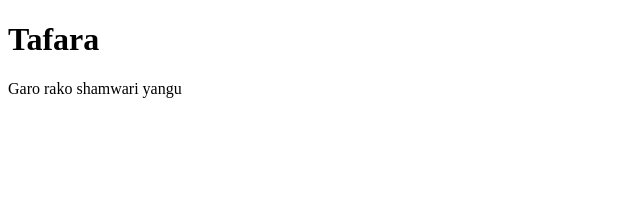
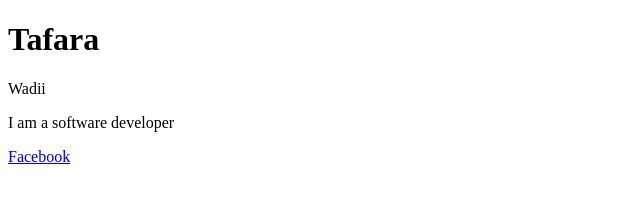
Before and after one commit to Tafara-N/Tafara-N.github.io, a plain HTML site: page index.html in a window 1280 px wide. Shown: the whole page, without its empty margins (0-640 px from the left). Drawn offline with Linux system fonts and the light colour scheme.

Commit message:
My GitHub Pages Website.

```diff
--- a/index.html
+++ b/index.html
@@ -9,7 +9,11 @@
 
   <h1> Tafara </h1>
 
-  <p> Garo rako shamwari yangu </p>
+  <p> Wadii </p>
+
+  <p> I am a software developer </p>
+
+  <a href="https://web.facebook.com/logic.nkomo.3"> Facebook </a>
 
 </body>
 </html>
```
